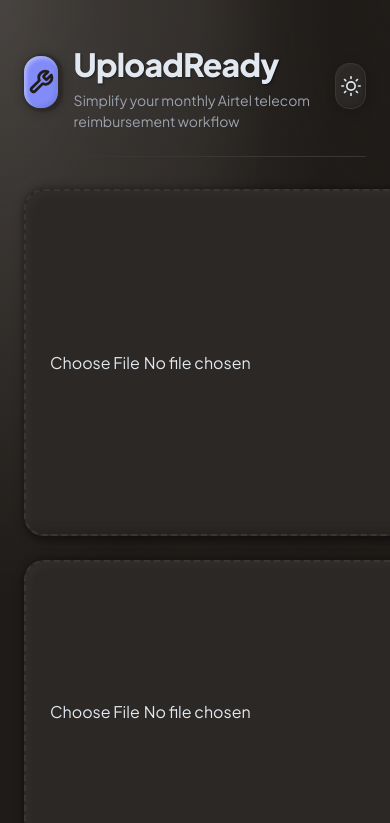
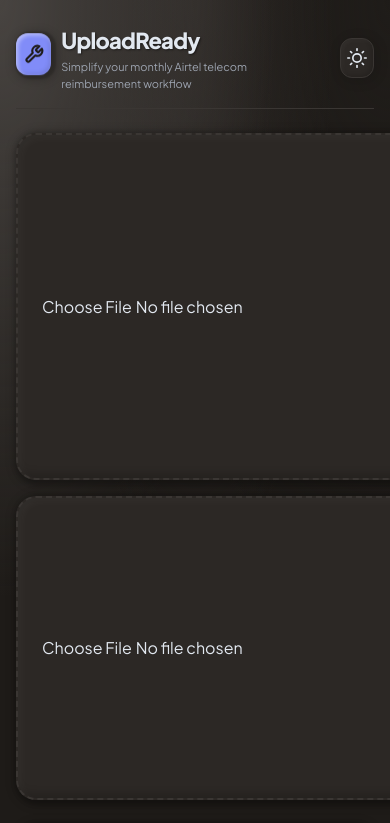
Before and after one commit to Hanish0/UploadReady, a React (Vite) app: page / in a window 390 px wide. Shown: the top 823 px of the page. Built offline with nearby package versions, Linux system fonts and the light colour scheme.

Commit message:
fix: align responsive breakpoints and grid columns symmetrically to resolve layout inconsistencies on window resize

```diff
--- a/src/App.css
+++ b/src/App.css
@@ -7,6 +7,14 @@
   display: flex;
   flex-direction: column;
   gap: 32px;
+  transition: padding 0.3s ease;
+}
+
+@media (max-width: 640px) {
+  .app-container {
+    padding: 24px 16px;
+    gap: 24px;
+  }
 }
 
 /* Header Area */
@@ -16,6 +24,36 @@
   align-items: center;
   border-bottom: 1px solid var(--border);
   padding-bottom: 24px;
+}
+
+@media (max-width: 640px) {
+  .app-header {
+    gap: 12px;
+    padding-bottom: 16px;
+  }
+  .brand-section {
+    gap: 10px !important;
+  }
+  .logo-container {
+    width: 42px !important;
+    height: 42px !important;
+    border-radius: 12px !important;
+  }
+  .logo-svg {
+    width: 20px !important;
+    height: 20px !important;
+  }
+  .app-title-group h1 {
+    font-size: 22px !important;
+  }
+  .app-title-group p {
+    font-size: 11px !important;
+  }
+  .theme-toggle-btn {
+    width: 40px !important;
+    height: 40px !important;
+    border-radius: 12px !important;
+  }
 }
 
 .brand-section {
@@ -122,11 +160,17 @@
   display: grid;
   grid-template-columns: 1fr 1fr;
   gap: 24px;
+  align-items: stretch;
 }
 
-@media (max-width: 768px) {
+@media (max-width: 1024px) {
   .upload-section {
     grid-template-columns: 1fr;
+    gap: 16px;
+    align-items: start;
+  }
+  .upload-box {
+    min-height: 140px !important;
   }
 }
 
@@ -152,6 +196,7 @@
 
 .upload-box {
   min-height: 190px;
+  height: 100%;
   display: flex;
   align-items: center;
   justify-content: center;
@@ -370,14 +415,16 @@
 /* Main Dashboard Split Grid */
 .dashboard-grid {
   display: grid;
-  grid-template-columns: 1.15fr 0.85fr;
+  grid-template-columns: 1fr 1fr;
   gap: 32px;
-  align-items: start;
+  align-items: stretch;
 }
 
 @media (max-width: 1024px) {
   .dashboard-grid {
     grid-template-columns: 1fr;
+    gap: 24px;
+    align-items: start;
   }
 }
 
@@ -398,7 +445,9 @@
 
 /* Extracted Fields Panel */
 .extracted-fields-panel {
-  min-height: 480px;
+  display: flex;
+  flex-direction: column;
+  height: 100%;
   animation: fadeIn 0.4s cubic-bezier(0.25, 0.8, 0.25, 1);
 }
 
@@ -436,14 +485,8 @@
 
 .fields-grid {
   display: grid;
-  grid-template-columns: 1fr 1fr;
+  grid-template-columns: repeat(auto-fit, minmax(250px, 1fr));
   gap: 16px;
-}
-
-@media (max-width: 600px) {
-  .fields-grid {
-    grid-template-columns: 1fr;
-  }
 }
 
 /* Field Cards (Claymorphic) */
@@ -591,7 +634,7 @@
 .pdf-preview-panel {
   display: flex;
   flex-direction: column;
-  min-height: 480px;
+  height: 100%;
   animation: fadeIn 0.4s cubic-bezier(0.25, 0.8, 0.25, 1);
 }
 
@@ -773,9 +816,16 @@
 
 .pdf-iframe {
   width: 100%;
-  height: 480px;
+  height: 520px;
   border: none;
   background: var(--background);
+  transition: height 0.3s ease;
+}
+
+@media (max-width: 640px) {
+  .pdf-iframe {
+    height: 380px;
+  }
 }
 
 /* Footer Section */
```
